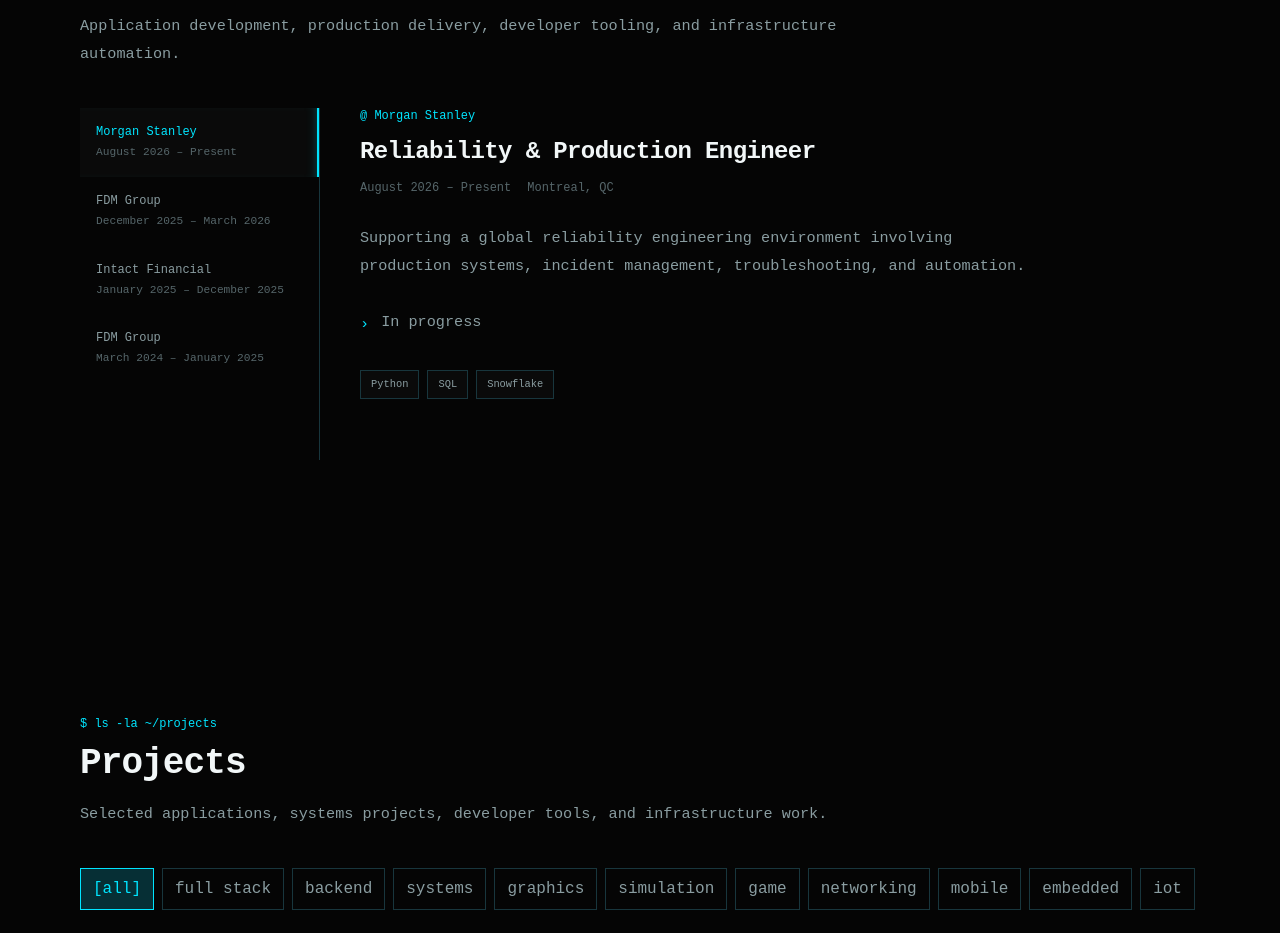
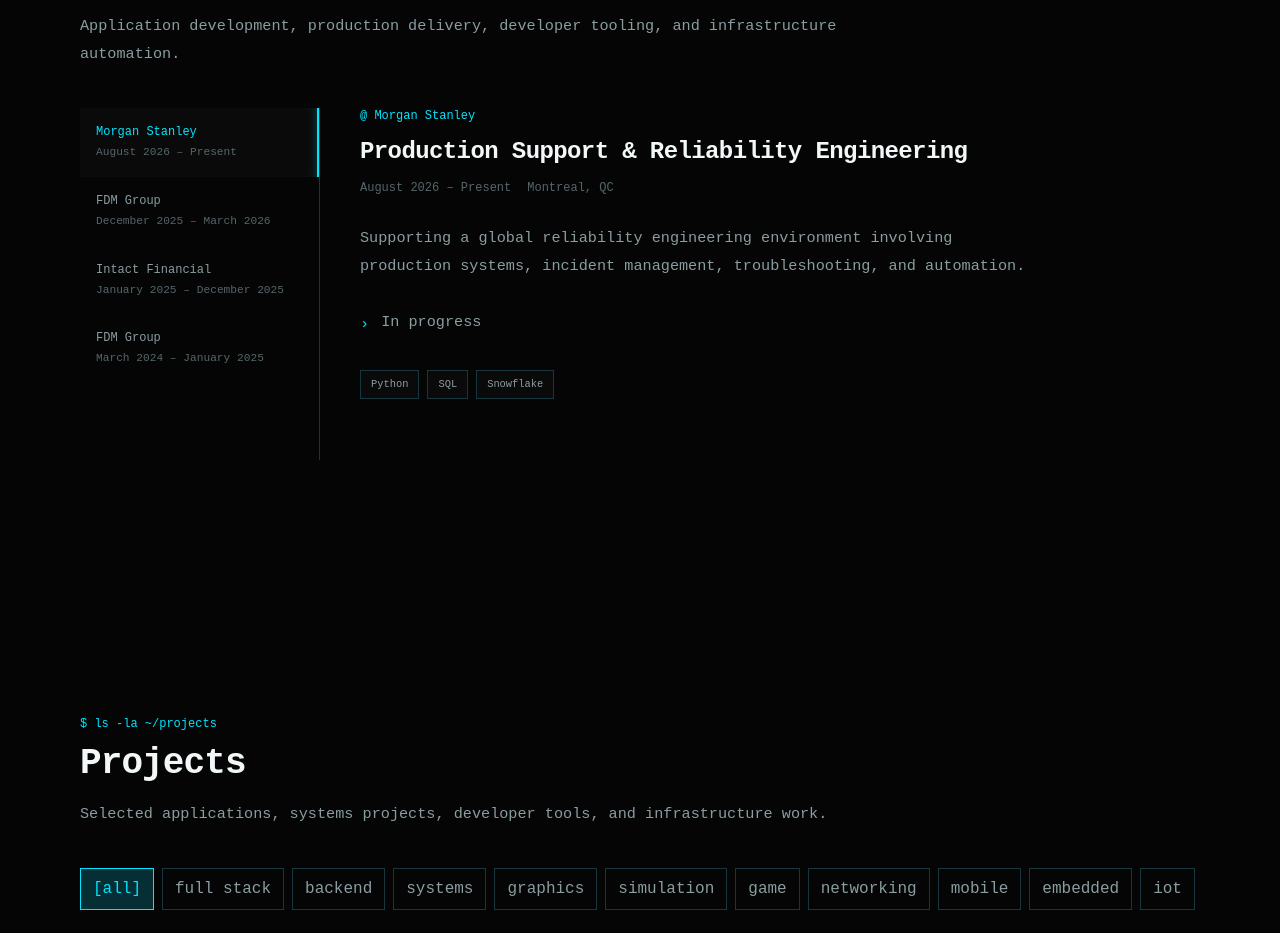
Before and after one commit to UmaidMalik/portfolio, a React (Vite) app: page / in a window 1280 px wide. Shown: the part 1000-1933 px from the top of the page. Built offline with nearby package versions, Linux system fonts and the light colour scheme.

Commit message:
experience update

```diff
--- a/src/data/experience.ts
+++ b/src/data/experience.ts
@@ -3,7 +3,7 @@
 export const experience: Experience[] = [
   {
     company: "Morgan Stanley",
-    role: "Reliability & Production Engineer",
+    role: "Production Support & Reliability Engineering",
     startDate: "August 2026",
     endDate: "Present",
     location: "Montreal, QC",
```
